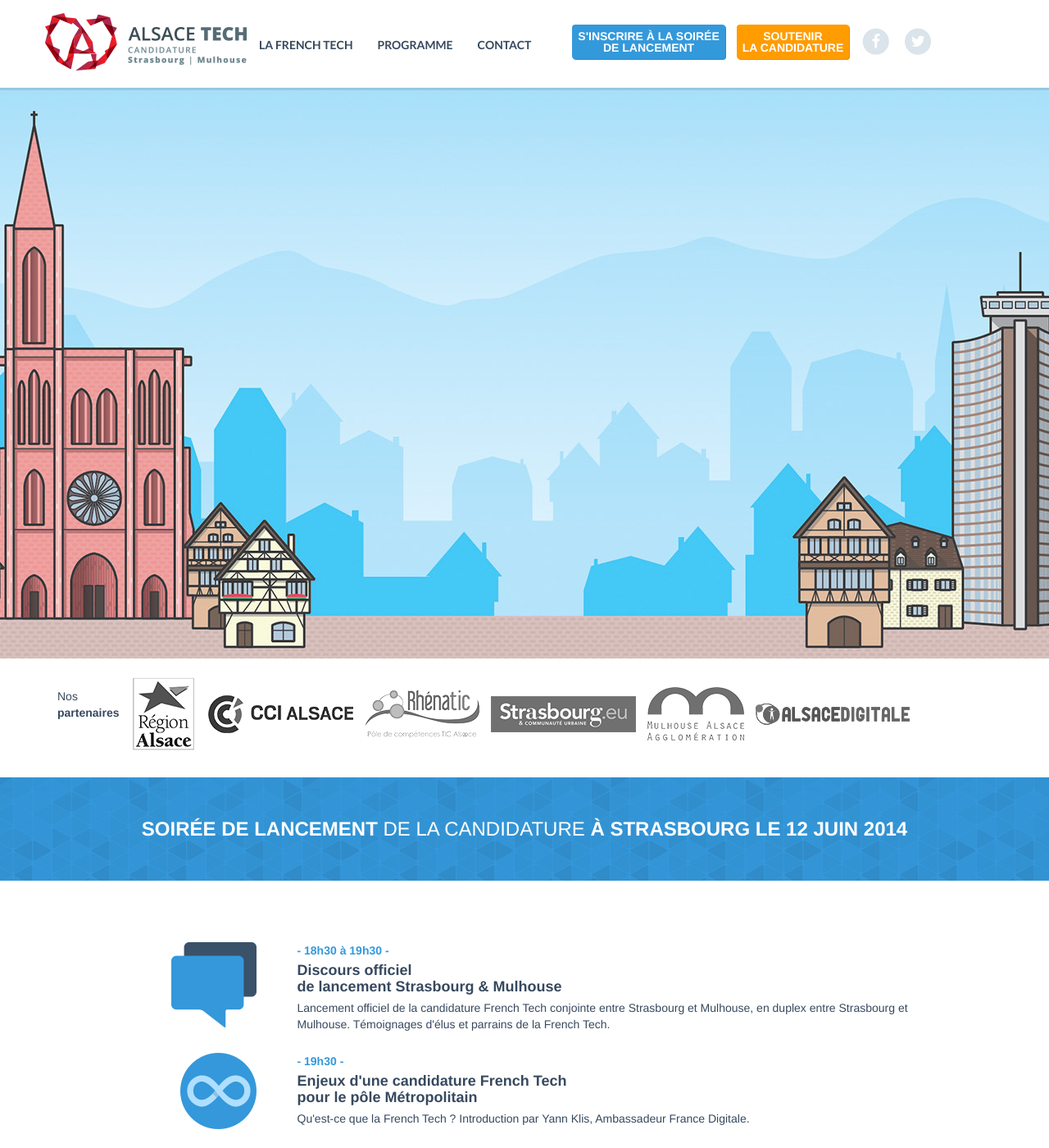
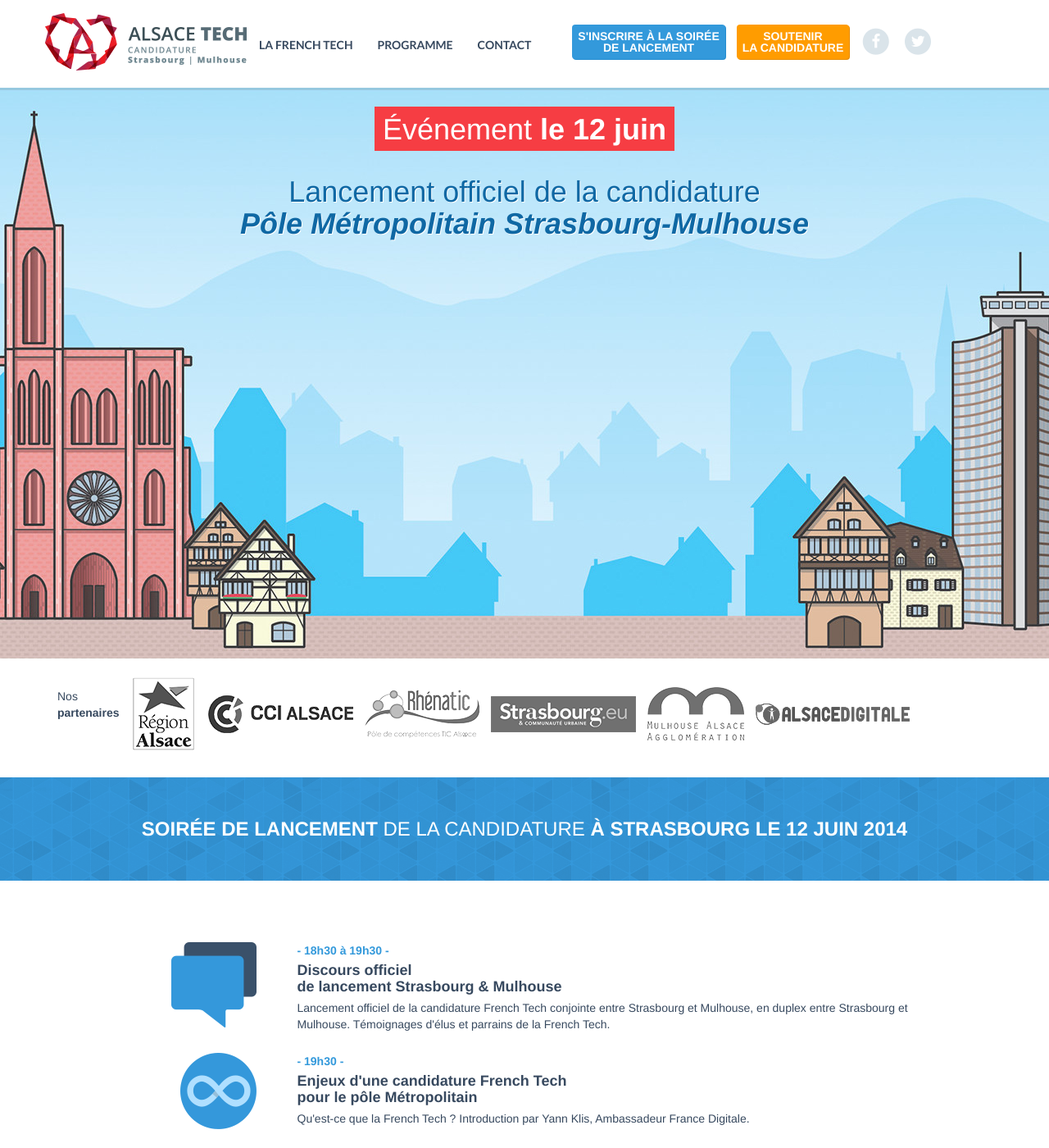
Before and after one commit to AlsaceDigitale/lancement-frenchtechalsace, a Jekyll site: the page built from index.html, in a window 1280 px wide and 1400 px high. Shown: the whole window at 82% size. Built offline with Jekyll 4.4.1, drawn with Linux system fonts in a browser that asks for light colours; nearby versions of some CDN libraries.

Commit message:
intro titles

```diff
--- a/css/main.css
+++ b/css/main.css
@@ -87,6 +87,16 @@
   background: #a7dff8 url("/img/slide.jpg") repeat center center;
   min-height: 693px;
   margin-top: 110px; }
+  section.animation h1 {
+    background-color: #f63d43;
+    color: white;
+    display: inline-block;
+    padding: 8px 10px 6px 10px; }
+  section.animation h2 {
+    color: #0f68a4;
+    text-shadow: 1px 1px 0 white; }
+    section.animation h2 strong {
+      font-style: italic; }
 
 section.partenaires {
   padding: 20px 0; }
--- a/index.html
+++ b/index.html
@@ -72,7 +72,13 @@
       </div>
     </div>
 
-    <section class="animation">
+    <section class="animation text-center">
+      <h1>Événement <strong>le 12 juin</strong></h1>
+      <h2 class="h1">
+        Lancement officiel de la candidature
+        <br/>
+        <strong>Pôle Métropolitain Strasbourg-Mulhouse</strong>
+      </h2>
     </section>
 
     <section class="partenaires">
```
Also changed, not shown: css/main.sass (+11 -1 lines).
